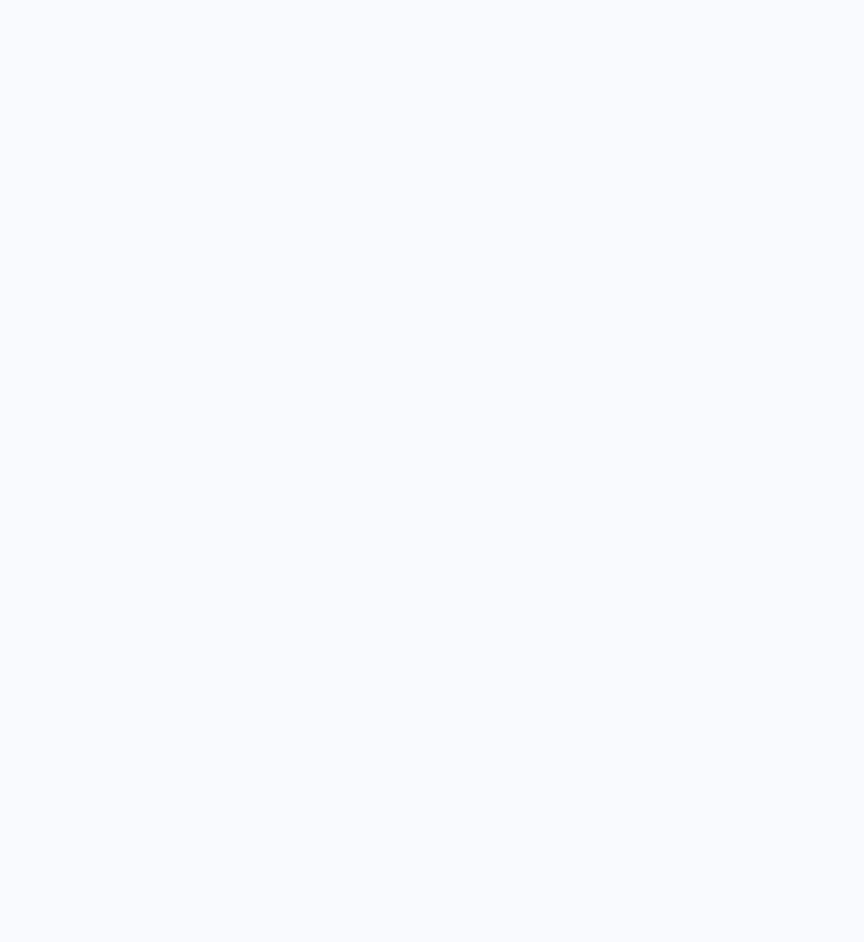
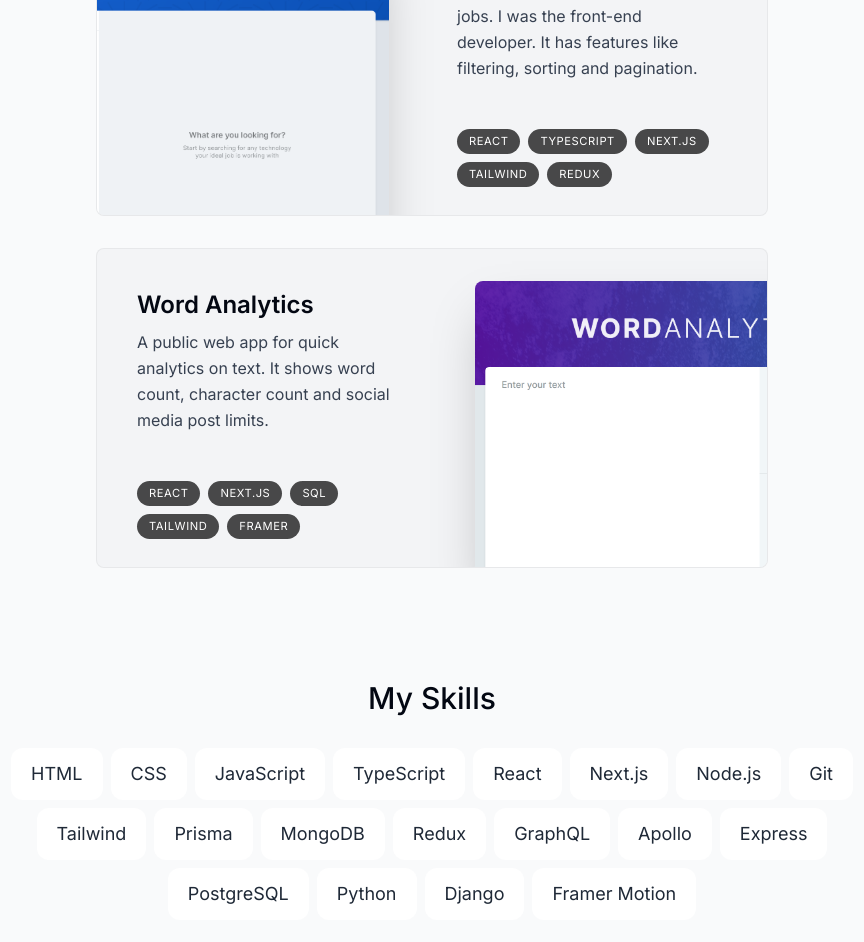
Before and after one commit to elianismedina/elianisdevportfolio, a Next.js app: page / in a window 1280 px wide. Shown: the part 1820-2762 px from the top of the page, without its empty margins (208-1072 px from the left). Before the commit the page ends 1296 px from the top, so only its background shows below. Built offline with nearby package versions, Linux system fonts and the light colour scheme.

Commit message:
Added Skills Component

```diff
--- a/src/app/page.tsx
+++ b/src/app/page.tsx
@@ -1,6 +1,8 @@
 import About from '@/components/about'
 import Intro from '@/components/intro'
 import SectionDivider from '@/components/section-divider'
+import Projects from '@/components/projects'
+import Skills from '@/components/skills'
 
 export default function Home() {
   return (
@@ -8,6 +10,8 @@
       <Intro/>
       <SectionDivider/>
       <About/>
+      <Projects/>
+      <Skills/>
 
     </main>
   )
--- /dev/null
+++ b/src/components/skills.tsx
@@ -0,0 +1,52 @@
+"use client";
+
+import React from "react";
+import SectionHeading from "./section-heading";
+import { skillsData } from "@/lib/data";
+import { useSectionInView } from "@/lib/hooks";
+import { motion } from "framer-motion";
+
+const fadeInAnimationVariants = {
+  initial: {
+    opacity: 0,
+    y: 100,
+  },
+  animate: (index: number) => ({
+    opacity: 1,
+    y: 0,
+    transition: {
+      delay: 0.05 * index,
+    },
+  }),
+};
+
+export default function Skills() {
+  const { ref } = useSectionInView("Skills");
+
+  return (
+    <section
+      id="skills"
+      ref={ref}
+      className="mb-28 max-w-[53rem] scroll-mt-28 text-center sm:mb-40"
+    >
+      <SectionHeading>My skills</SectionHeading>
+      <ul className="flex flex-wrap justify-center gap-2 text-lg text-gray-800">
+        {skillsData.map((skill, index) => (
+          <motion.li
+            className="bg-white borderBlack rounded-xl px-5 py-3 dark:bg-white/10 dark:text-white/80"
+            key={index}
+            variants={fadeInAnimationVariants}
+            initial="initial"
+            whileInView="animate"
+            viewport={{
+              once: true,
+            }}
+            custom={index}
+          >
+            {skill}
+          </motion.li>
+        ))}
+      </ul>
+    </section>
+  );
+}
```
Also changed, not shown: src/components/project.tsx (line endings or trailing spaces).
